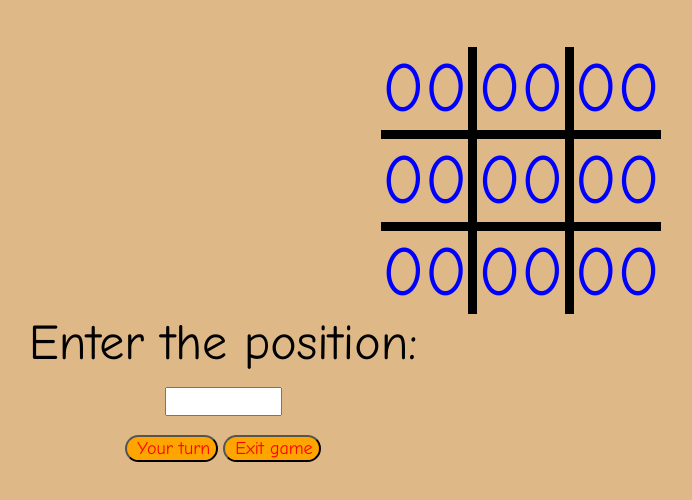
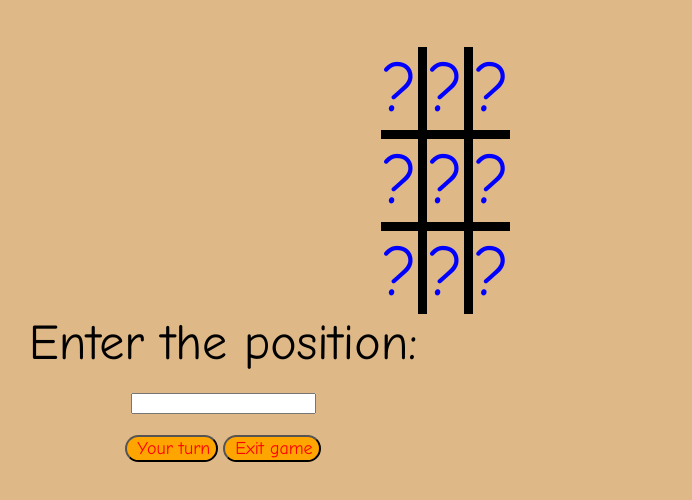
Before and after one commit to Preet149/Frontend_Development, a browser extension: page Projects/TicTacToe/mainpage.html in a window 1280 px wide. Shown: the part 138-638 px from the top of the page, without its empty margins (417-1109 px from the left). Drawn offline with Linux system fonts and the light colour scheme.

Commit message:
Make some slight change and add id for td

```diff
--- a/Projects/TicTacToe/mainpage.html
+++ b/Projects/TicTacToe/mainpage.html
@@ -9,25 +9,25 @@
     <h1 id="p-vs-c">Player V/S <span>Computer</span></h1>
     <table>
         <tr>
-            <td>00</td>
-            <td>00</td>
-            <td>00</td>
+            <td id="top-left">?</td>
+            <td id="top">?</td>
+            <td id="top-right">?</td>
         </tr>
         <tr>
-            <td>00</td>
-            <td>00</td>
-            <td>00</td>
+            <td id="middle-left">?</td>
+            <td id="middle">?</td>
+            <td id="middle-right">?</td>
         </tr>
         <tr>
-            <td>00</td>
-            <td>00</td>
-            <td>00</td>
+            <td id="bottom-left">?</td>
+            <td id="bottom">?</td>
+            <td id="bottom-right">?</td>
         </tr>
     </table>
     <div>
-        <label id="label" for="Position">Enter the position:</label><br>
-        <input type="text" id="Position"><br>
-        <button id="your-turn-btn">Your turn</button><button id="exit-game-btn" onclick="returnToHomePage()">Exit game</button>
+        <label id="label" for="position">Enter the position:</label><br>
+        <input type="text" id="position"><br>
+        <button id="your-turn-btn" onclick="setCross()">Your turn</button><button id="exit-game-btn" onclick="returnToHomePage()">Exit game</button>
     </div>
 </body>
 <script src="index.js"></script>
```
